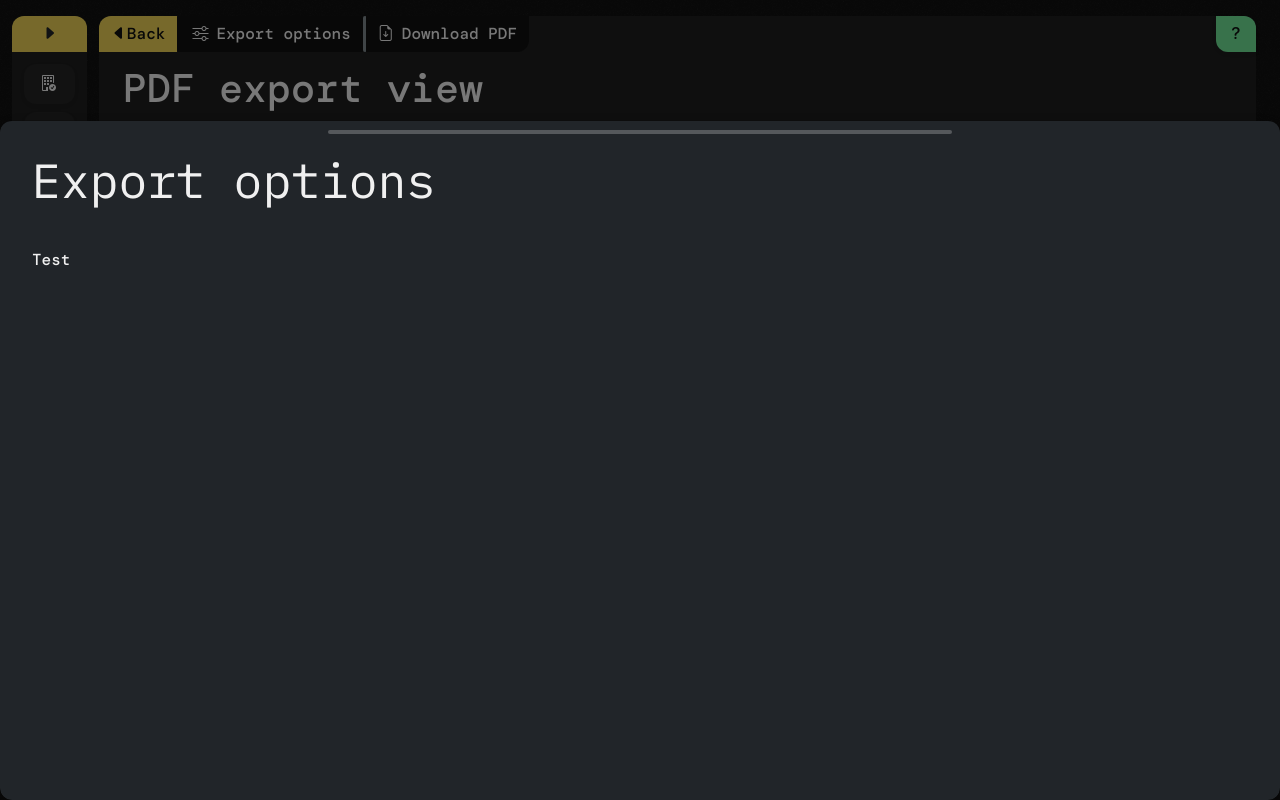
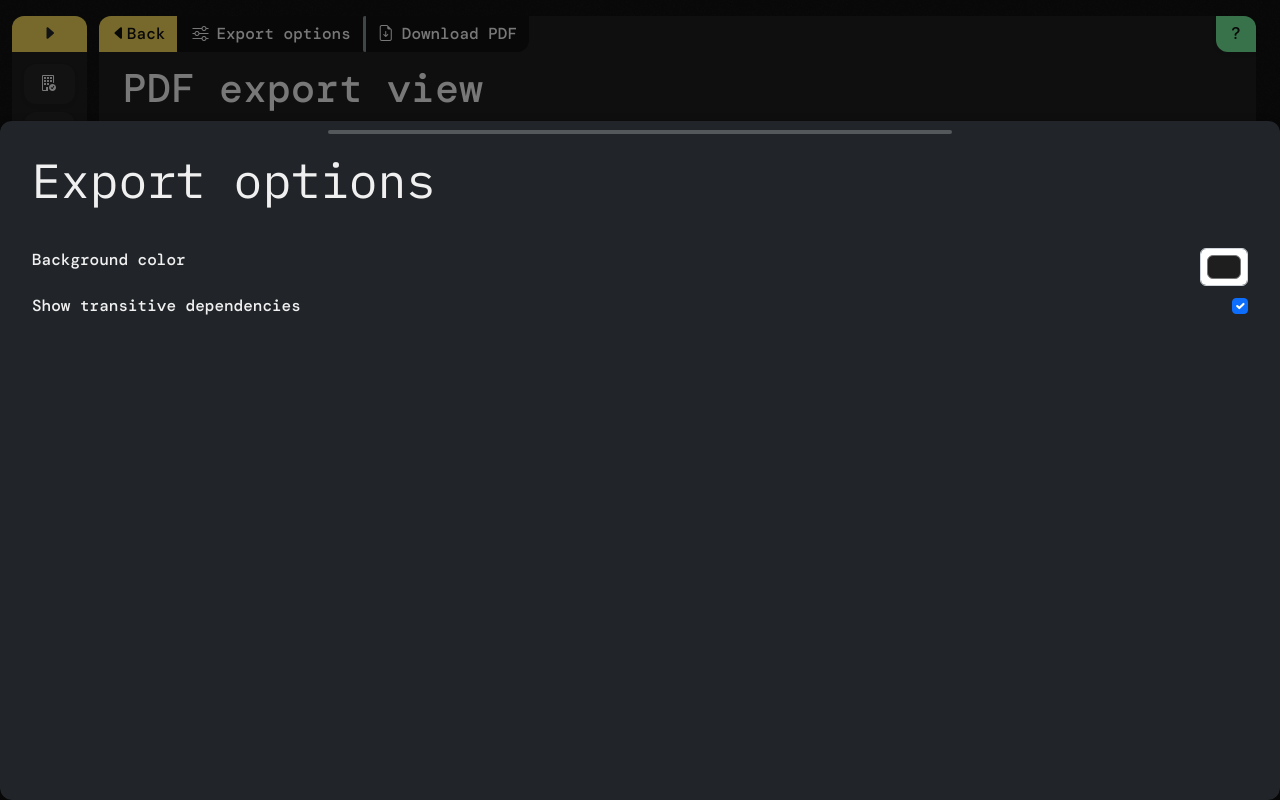
Before and after one commit to whichlicense/frontend, a React (Create React App) app: page /pdf-export in a window 1280 px wide. Both pictures are taken after a click on the button "Export options". Built offline with nearby package versions, Linux system fonts and the light colour scheme.

Commit message:
add ability to customize exported pdf a bit
Signed-off-by: duart38 <duartsnel@icloud.com>

```diff
--- a/src/pages/PdfExport.tsx
+++ b/src/pages/PdfExport.tsx
@@ -15,16 +15,28 @@
  *   limitations under the License.
  */
 
-import {  useRef, useState } from "react";
-import { Container, Row, Col, ListGroup, Image, Stack } from "react-bootstrap";
+import { useRef, useState } from "react";
+import {
+  Container,
+  Row,
+  Col,
+  ListGroup,
+  Image,
+  Stack,
+  Form,
+} from "react-bootstrap";
 import RegularCard from "../components/Cards/RegularCard";
 import { useToolBar } from "../components/Hooks/useToolBar";
 import { InlineCard } from "../components/Modals/InlineCard";
 import { ToolBarItemType } from "../context/ToolBarContext";
 
 export default function PdfExport() {
-  const printRef = useRef<HTMLElement | null>(null);
+  const printRef = useRef<HTMLDivElement | null>(null);
   const [showExportOptions, setShowExportOptions] = useState(false);
+  const [printSettings, setPrintSettings] = useState({
+    background: "#1e1e1e",
+  });
+  // TODO: take in scan ID as url parameter.. go from there.
 
   useToolBar([
     {
@@ -32,7 +44,7 @@ export default function PdfExport() {
       title: "Export options",
       icon: "bi bi-sliders",
       onClick: () => {
-            setShowExportOptions(true)
+        setShowExportOptions(true);
       },
     },
     {
@@ -63,7 +75,10 @@ export default function PdfExport() {
         <style>
             @page {
                 size: A4;
-                margin: 0;
+                margin: 0 !important;
+                padding: 0 !important;;
+                border: none !important;
+                background: ${printSettings.background};
             }
         </style>
     </head>
@@ -84,7 +99,12 @@ export default function PdfExport() {
     <div>
       <h1>PDF export view</h1>
       <hr />
-      <section ref={printRef}>
+      <div
+        ref={printRef}
+        style={{
+          backgroundColor: printSettings.background,
+        }}
+      >
         <Container fluid className="py-3">
           <Row className="g-3">
             <Col xs={6}>
@@ -149,9 +169,35 @@ export default function PdfExport() {
             ))}
           </Row>
         </Container>
-      </section>
-      <InlineCard title="Export options" show={showExportOptions} handleClose={()=>setShowExportOptions(false)}>
-        <p>Test</p>
+      </div>
+      <InlineCard
+        title="Export options"
+        show={showExportOptions}
+        handleClose={() => setShowExportOptions(false)}
+      >
+        <Stack gap={2}>
+          <div className="d-flex justify-content-between">
+            Background color
+            <Form.Control
+              type="color"
+              id="bgColor"
+              defaultValue="#1e1e1e"
+              title="Choose your color"
+              onChange={(e) => {
+                setPrintSettings({
+                  ...printSettings,
+                  background: e.target.value,
+                });
+              }}
+            />
+          </div>
+
+          <div className="d-flex justify-content-between">
+            Show transitive dependencies
+            <Form.Check type={"checkbox"} checked />
+          </div>
+
+        </Stack>
       </InlineCard>
     </div>
   );
```
Lines whose indentation alone changed are shown as unchanged.
